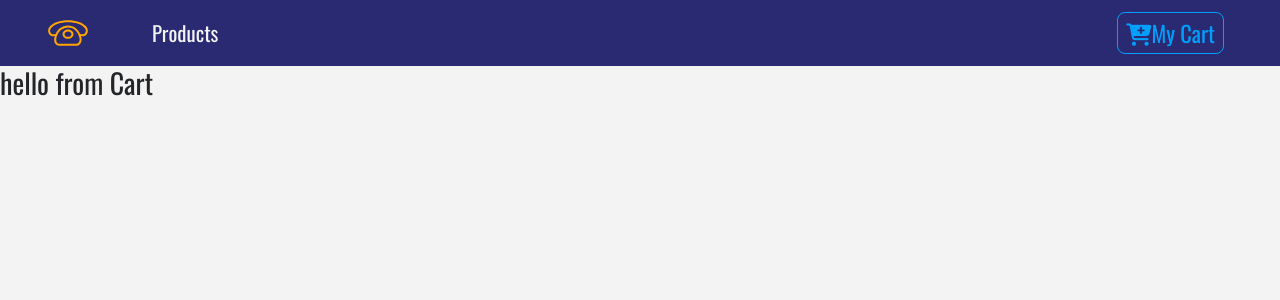
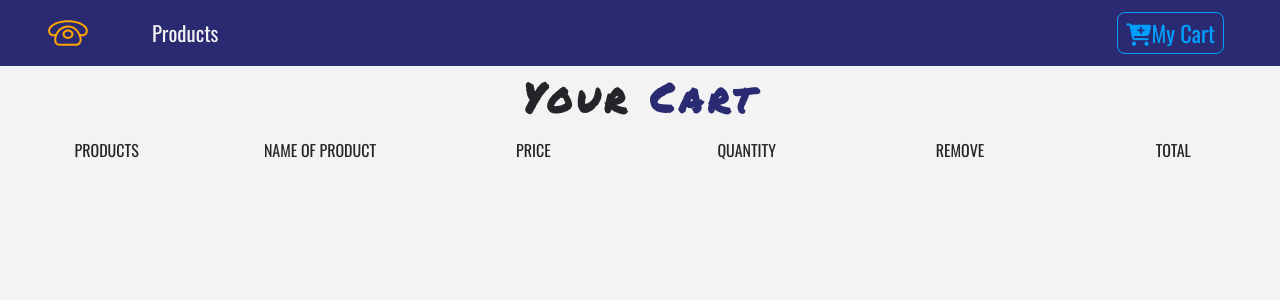
Before and after one commit to dimahike/react-store, a React (Create React App) app: page /cart in a window 1280 px wide. Shown: the top 300 px of the page. Built offline with nearby package versions, Linux system fonts and the light colour scheme.

Commit message:
create CartColumns

```diff
--- a/src/App.js
+++ b/src/App.js
@@ -5,7 +5,7 @@
 import NavBar from './components/NavBar';
 import ProductList from './components/ProductList';
 import Details from './components/Details';
-import Cart from './components/Cart';
+import Cart from './components/Cart/Cart';
 import Default from './components/Default';
 import Modal from './components/Modal';
 
--- a/src/components/Cart.jsx
+++ /dev/null
@@ -1,11 +0,0 @@
-import React from 'react'
-
-function Cart() {
-    return (
-        <div>
-            <h3>hello from Cart</h3>
-        </div>
-    )
-}
-
-export default Cart
--- /dev/null
+++ b/src/components/Cart/Cart.jsx
@@ -0,0 +1,14 @@
+import React from 'react';
+import Title from '../Title';
+import CartColumns from './CartColumns';
+
+function Cart() {
+  return (
+    <section>
+      <Title name="your " title="cart" />
+      <CartColumns />
+    </section>
+  );
+}
+
+export default Cart;
--- /dev/null
+++ b/src/components/Cart/CartColumns.jsx
@@ -0,0 +1,30 @@
+import React from 'react';
+
+function CartColumns() {
+  return (
+    <div className="container-fluid text-center d-none d-lg-block">
+      <div className="row">
+        <div className="col-10 mx-auto col-lg-2">
+          <p className="text-uppercase">products</p>
+        </div>
+        <div className="col-10 mx-auto col-lg-2">
+          <p className="text-uppercase">name of product</p>
+        </div>
+        <div className="col-10 mx-auto col-lg-2">
+          <p className="text-uppercase">price</p>
+        </div>
+        <div className="col-10 mx-auto col-lg-2">
+          <p className="text-uppercase">quantity</p>
+        </div>
+        <div className="col-10 mx-auto col-lg-2">
+          <p className="text-uppercase">remove</p>
+        </div>
+        <div className="col-10 mx-auto col-lg-2">
+          <p className="text-uppercase">total</p>
+        </div>
+      </div>
+    </div>
+  );
+}
+
+export default CartColumns;
--- /dev/null
+++ b/src/components/Cart/package.json
@@ -0,0 +1,3 @@
+{
+  "main": "Cart.js"
+}
--- a/src/components/Modal.jsx
+++ b/src/components/Modal.jsx
@@ -16,7 +16,8 @@
             <div className="row">
               <div
                 id="modal"
-                className="col-8 mx-auto p-5 col-md-6 col-lg-4 text-center text-capitalize">
+                className="col-8 mx-auto p-5
+                3- col-md-6 col-lg-4 text-center text-capitalize">
                 <h5>item added to the card</h5>
                 <img src={img} className="img-fluid" alt="product" />
                 <h5>{title} </h5>
--- a/src/context.jsx
+++ b/src/context.jsx
@@ -9,6 +9,9 @@
   const [cart, setCart] = React.useState('');
   const [modalOpen, setModalOpen] = React.useState(false);
   const [modalProduct, setModalProduct] = React.useState(detailProduct);
+  const [cartSubTotal, setCartSubTotal] = React.useState(0);
+  const [cartTax, setCartTax] = React.useState(0);
+  const [cartTotal, setCartTotal] = React.useState(0);
   // console.log('data from context', { product, valueDetail });
 
   React.useEffect(() => {
@@ -54,6 +57,22 @@
     setModalOpen(false);
   };
 
+  const increment = (id) => {
+    console.log('this is increment method');
+  };
+
+  const decrement = (id) => {
+    console.log('this is decrement method');
+  };
+
+  const removeItem = (id) => {
+    console.log('item remove');
+  };
+
+  const clearCart = () => {
+    console.log('cart was cleared');
+  };
+
   return (
     <ProductContext.Provider
       value={{
@@ -61,10 +80,17 @@
         modalProduct,
         valueDetail,
         products,
+        cartSubTotal,
+        cartTax,
+        cartTotal,
         handleDetail,
         addToCart,
         openModal,
         closeModal,
+        increment,
+        decrement,
+        removeItem,
+        clearCart,
       }}>
       {children}
     </ProductContext.Provider>
```
